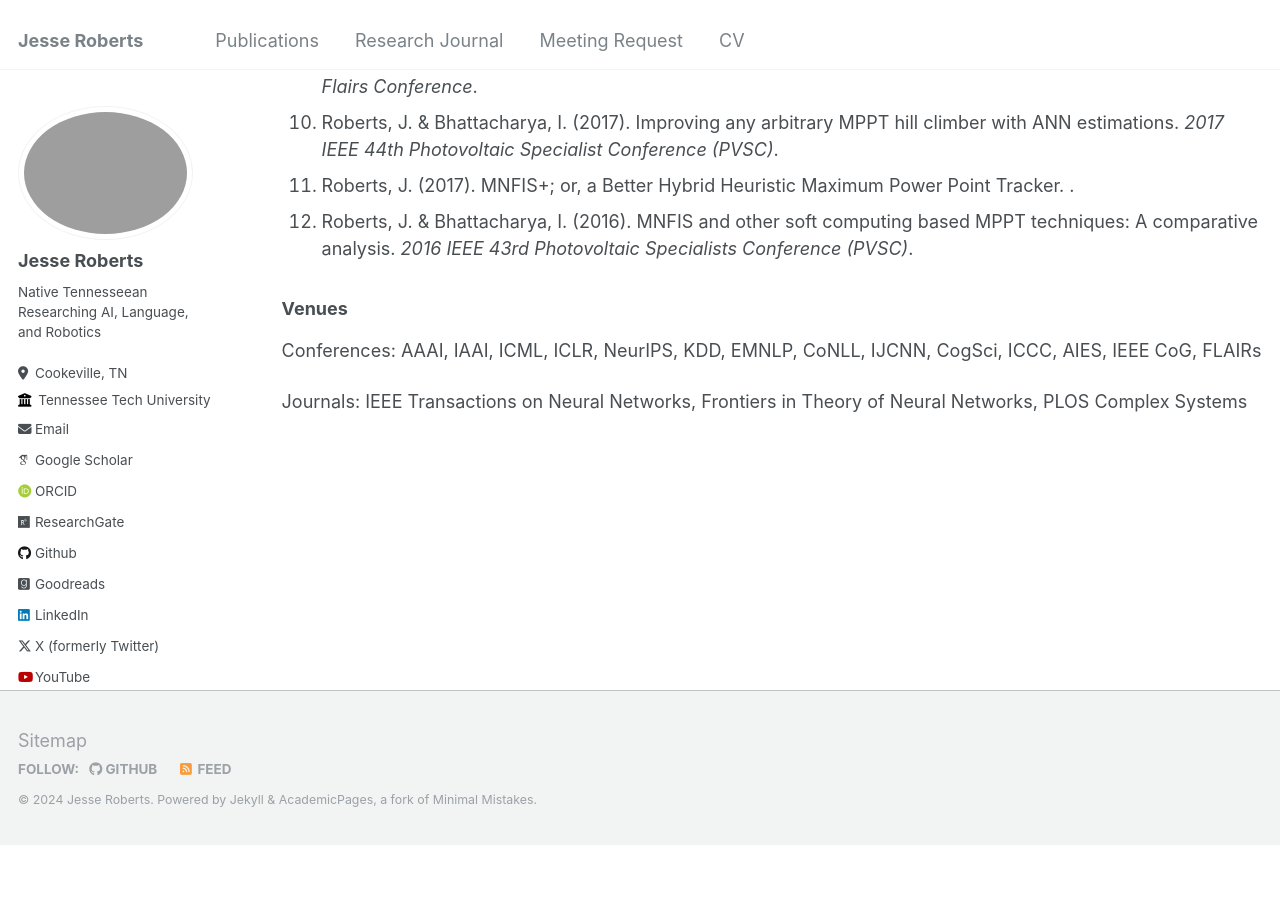
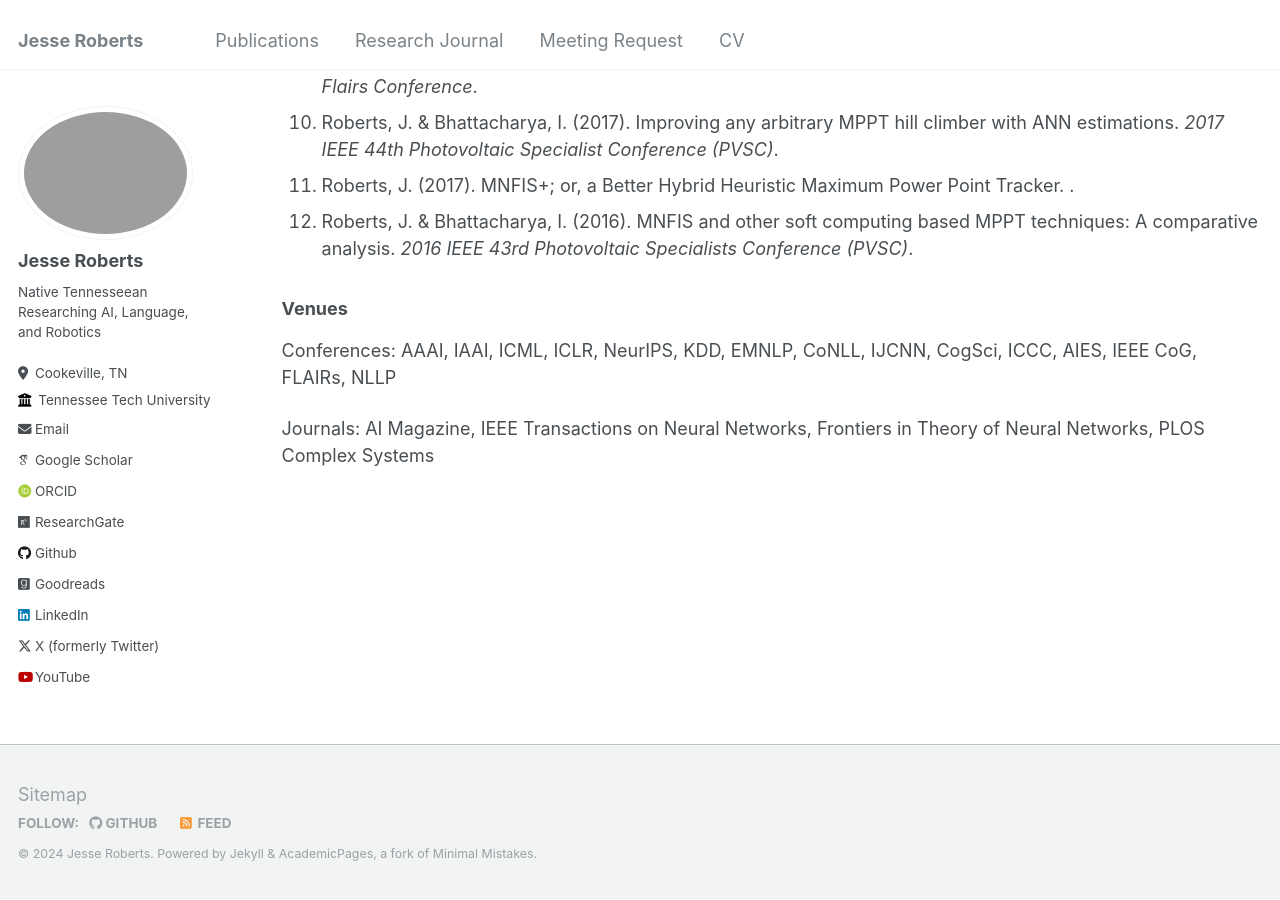
Before and after one commit to JesseTNRoberts/JesseTNRoberts.github.io, a Jekyll site: the page built from _pages/publications.md, in a window 1280 px wide and 900 px high, scrolled down 1420 px. Built offline with Jekyll 4.4.1, drawn with Linux system fonts in a browser that asks for light colours; some web fonts are replaced; before the commit the page ends 2266 px from its top, so only the background shows below that.

Commit message:
Update publications.md

```diff
--- a/_pages/publications.md
+++ b/_pages/publications.md
@@ -22,6 +22,6 @@ author_profile: true
 
 ### Venues
 
-Conferences: AAAI, IAAI, ICML, ICLR, NeurIPS, KDD, EMNLP, CoNLL, IJCNN, CogSci, ICCC, AIES, IEEE CoG, FLAIRs
+Conferences: AAAI, IAAI, ICML, ICLR, NeurIPS, KDD, EMNLP, CoNLL, IJCNN, CogSci, ICCC, AIES, IEEE CoG, FLAIRs, NLLP
 
-Journals: IEEE Transactions on Neural Networks, Frontiers in Theory of Neural Networks, PLOS Complex Systems
+Journals: AI Magazine, IEEE Transactions on Neural Networks, Frontiers in Theory of Neural Networks, PLOS Complex Systems
```
